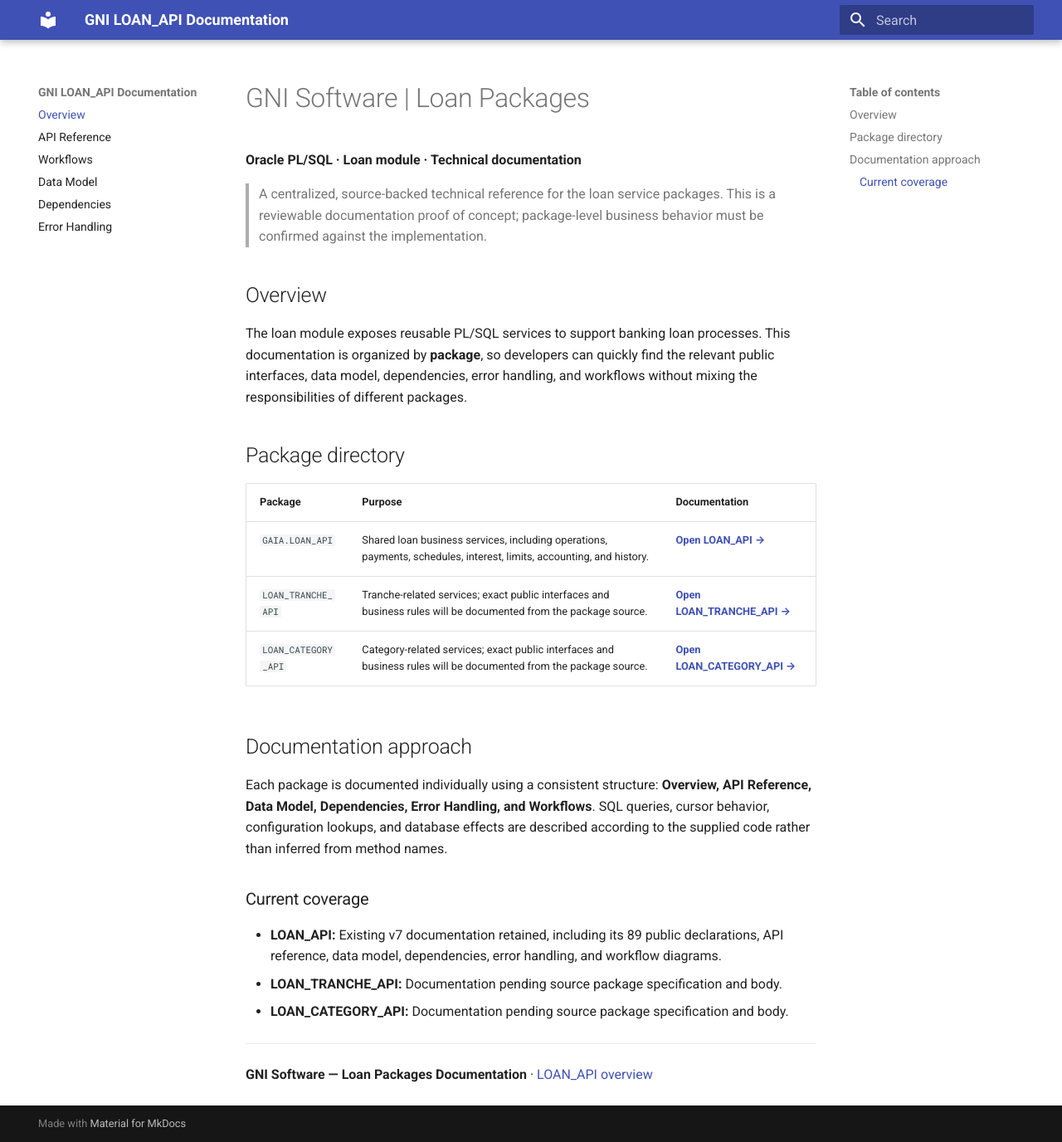
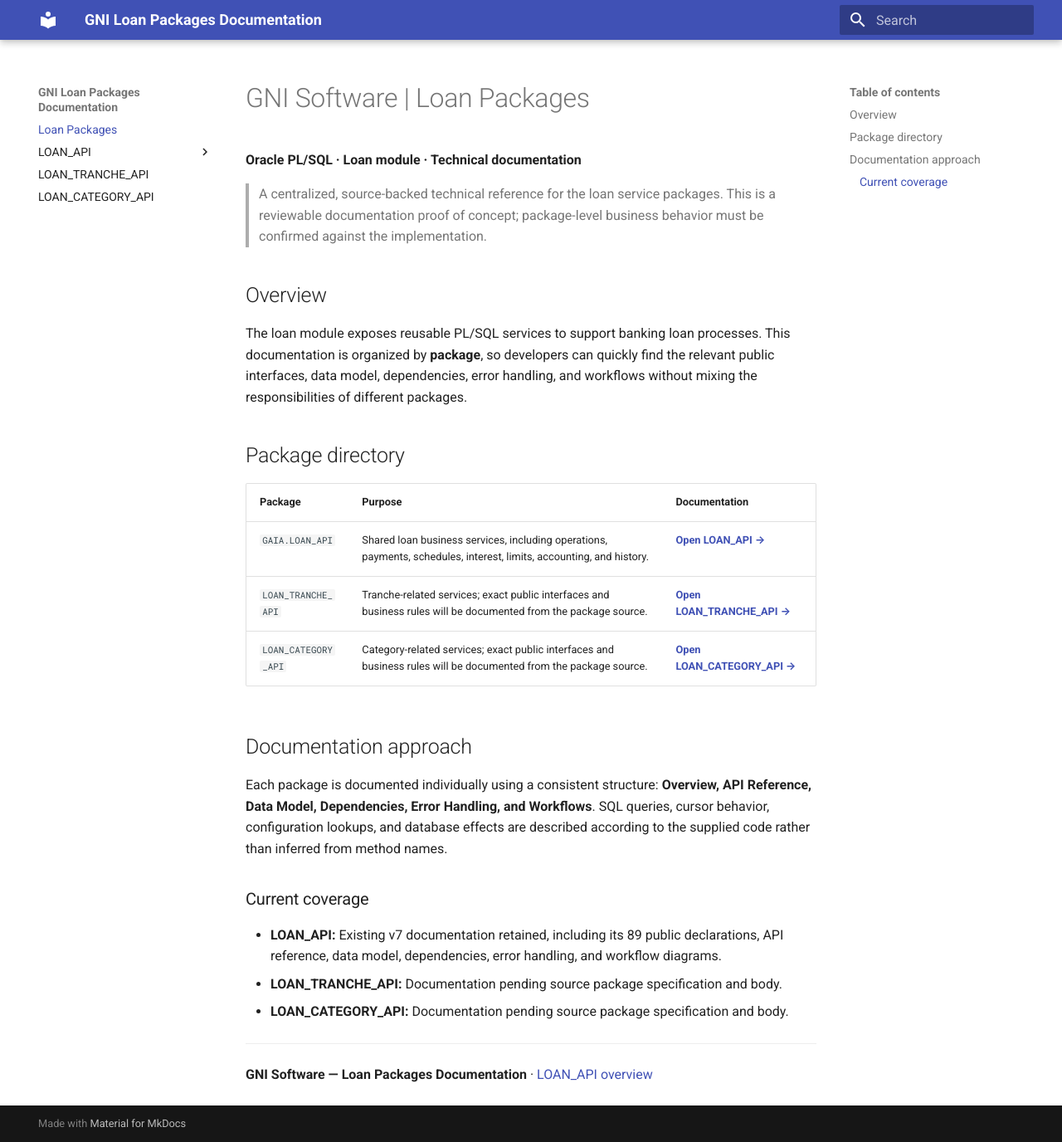
Before and after one commit to SadayCb/gni-documentation-poc8.0, an MkDocs documentation site: the page built from docs/index.md, in a window 1280 px wide and 1376 px high. Shown: the whole window at 83% size. Built offline with MkDocs 1.6.1 and Material for MkDocs 9.7.7, drawn with Linux system fonts in a browser that asks for light colours.

Commit message:
docs: organize loan module landing and package navigation

```diff
--- a/mkdocs.yml
+++ b/mkdocs.yml
@@ -1,13 +1,17 @@
-site_name: GNI LOAN_API Documentation
-site_description: Source-backed loan API documentation preview
+site_name: GNI Loan Packages Documentation
+site_description: Source-backed Oracle PL/SQL loan module documentation
 docs_dir: docs
 nav:
-  - Overview: index.md
-  - API Reference: api.md
-  - Workflows: workflows.md
-  - Data Model: data-model.md
-  - Dependencies: dependencies.md
-  - Error Handling: error-handling.md
+  - Loan Packages: index.md
+  - LOAN_API:
+      - Overview: loan-api.md
+      - API Reference: api.md
+      - Workflows: workflows.md
+      - Data Model: data-model.md
+      - Dependencies: dependencies.md
+      - Error Handling: error-handling.md
+  - LOAN_TRANCHE_API: loan-tranche-api.md
+  - LOAN_CATEGORY_API: loan-category-api.md
 theme:
   name: material
 markdown_extensions:
```
